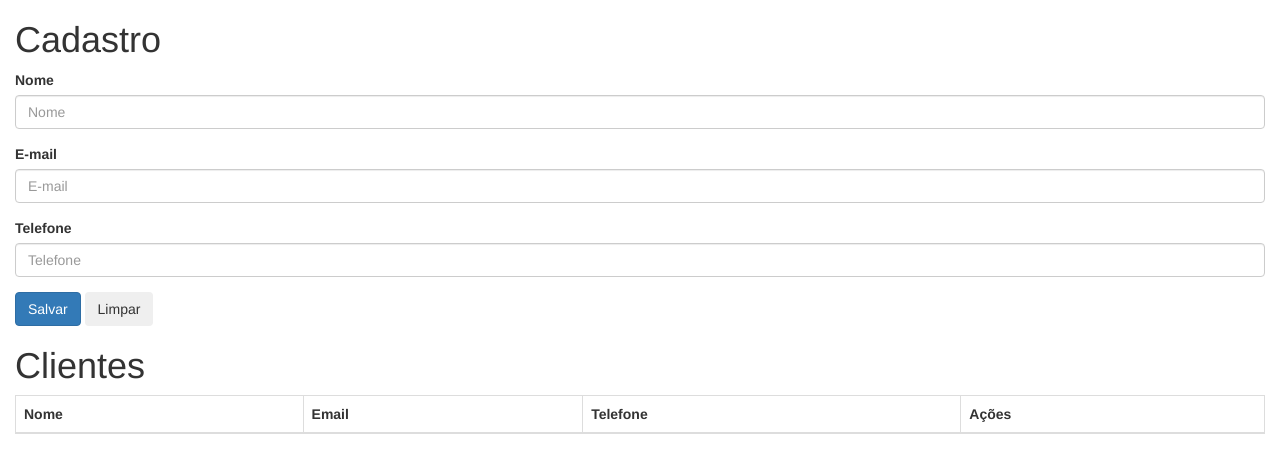
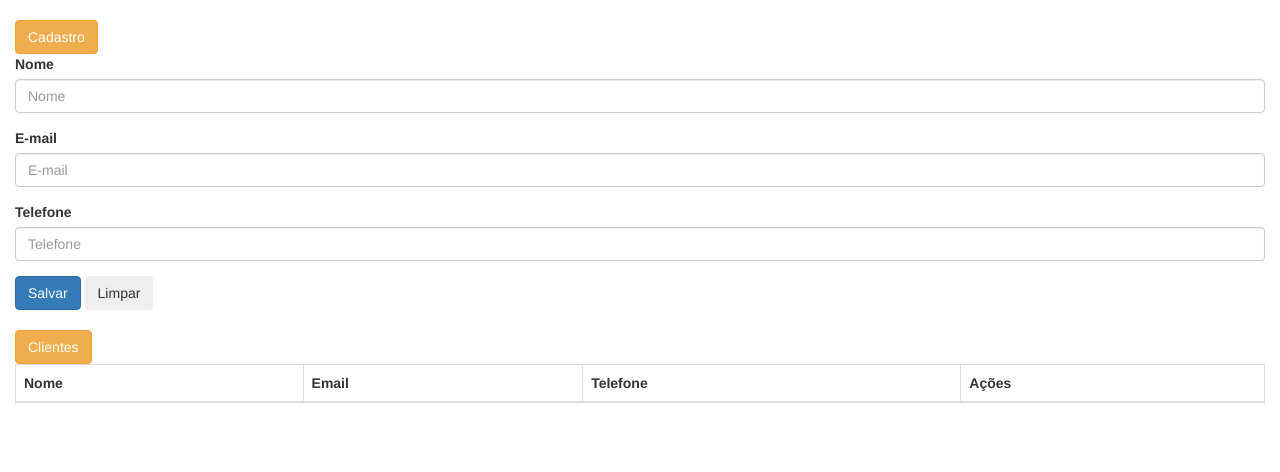
Before and after one commit to Cunharodrigues/Crud-EJB-JEE7, a website: page src/main/webapp/index.html in a window 1280 px wide. Drawn offline with nearby package versions, Linux system fonts and the light colour scheme; no server answers.

Commit message:
Styling buttons

```diff
--- a/src/main/webapp/cliente.html
+++ b/src/main/webapp/cliente.html
@@ -2,7 +2,7 @@
 
 	<div class="container-fluid">
 		<div class="row-fluid">
-			<h1>Cadastro </h1>
+			<h1 class="btn btn-warning">Cadastro</h1>
 			<form>
 	  			<div class="form-group">
 	    			<label>Nome</label>
@@ -26,7 +26,7 @@
 
 		<div class="row-fluid">
 
-			<h1>Clientes </h1>
+			<h1 class="btn btn-warning" >Clientes</h1>
 
 			<table class="table table-bordered">
 				<thead>
```
Also changed, not shown: src/main/webapp/index.html (+0 -1 lines).
